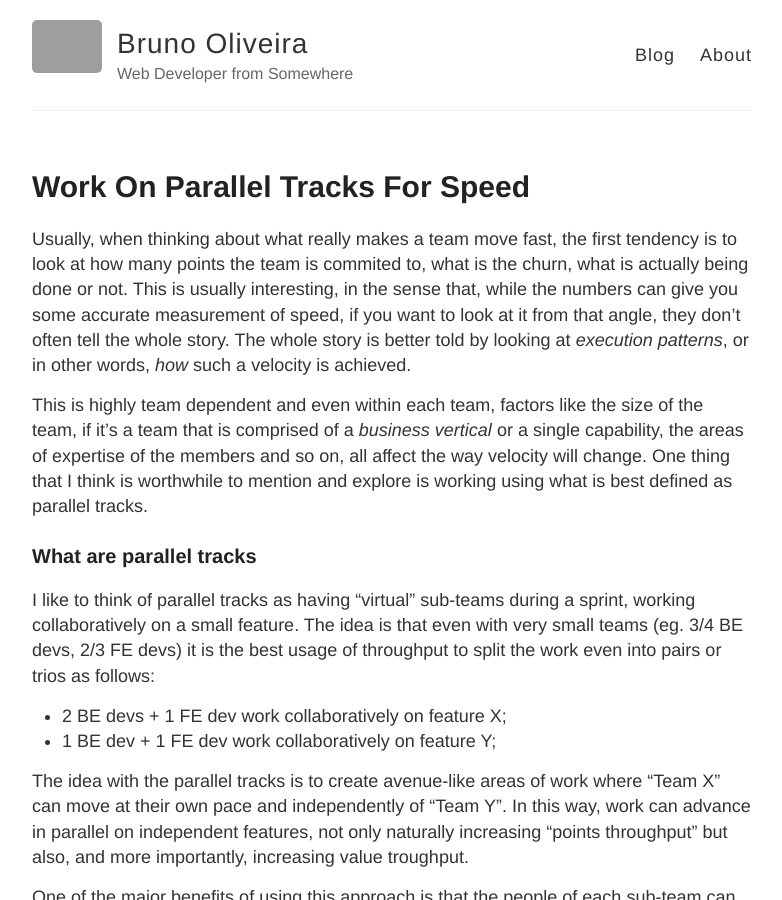
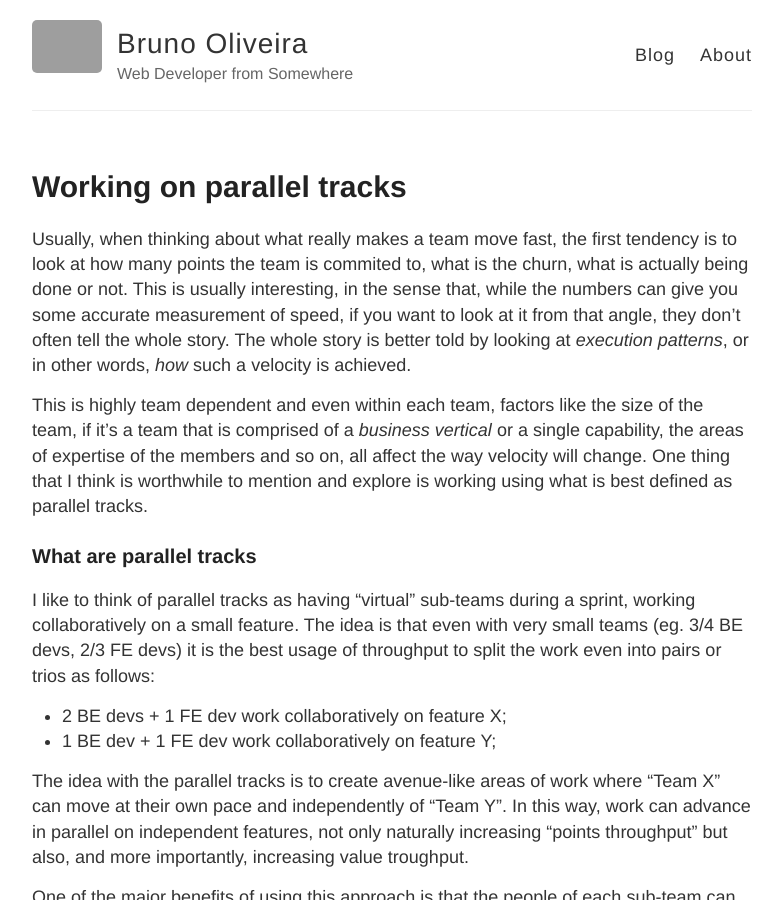
Before and after one commit to bruno-oliveira/techblog, a Jekyll site: the page built from _posts/2021-11-23-Work-on-parallel-tracks-for-speed.md, in a window 1280 px wide and 900 px high. Shown: the whole window, without its empty margins (248-1030 px from the left). Built offline with Jekyll 4.4.1, drawn with Linux system fonts in a browser that asks for light colours; our own code applies the rules of GitHub Pages for plain Markdown files; part of the change alters nothing that is shown; grey boxes are pictures that could not be loaded.

Commit message:
Update 2021-11-23-Work-on-parallel-tracks-for-speed.md

```diff
--- a/_posts/2021-11-23-Work-on-parallel-tracks-for-speed.md
+++ b/_posts/2021-11-23-Work-on-parallel-tracks-for-speed.md
@@ -1,3 +1,8 @@
+---
+layout: post
+title: Working on parallel tracks
+published: true
+---
 Usually, when thinking about what really makes a team move fast, the first tendency is to look at how many points the team is commited to, what is the churn, what is actually being done or not. This is usually interesting, in the sense that, while the numbers can give you some accurate measurement of speed, if you want to look at it from that angle, they don't often tell the whole story. The whole story is better told by looking at _execution patterns_, or in other words, _how_ such a velocity is achieved.
 
 This is highly team dependent and even within each team, factors like the size of the team, if it's a team that is comprised of a _business vertical_ or a single capability, the areas of expertise of the members and so on, all affect the way velocity will change. One thing that I think is worthwhile to mention and explore is working using what is best defined as parallel tracks.
```
